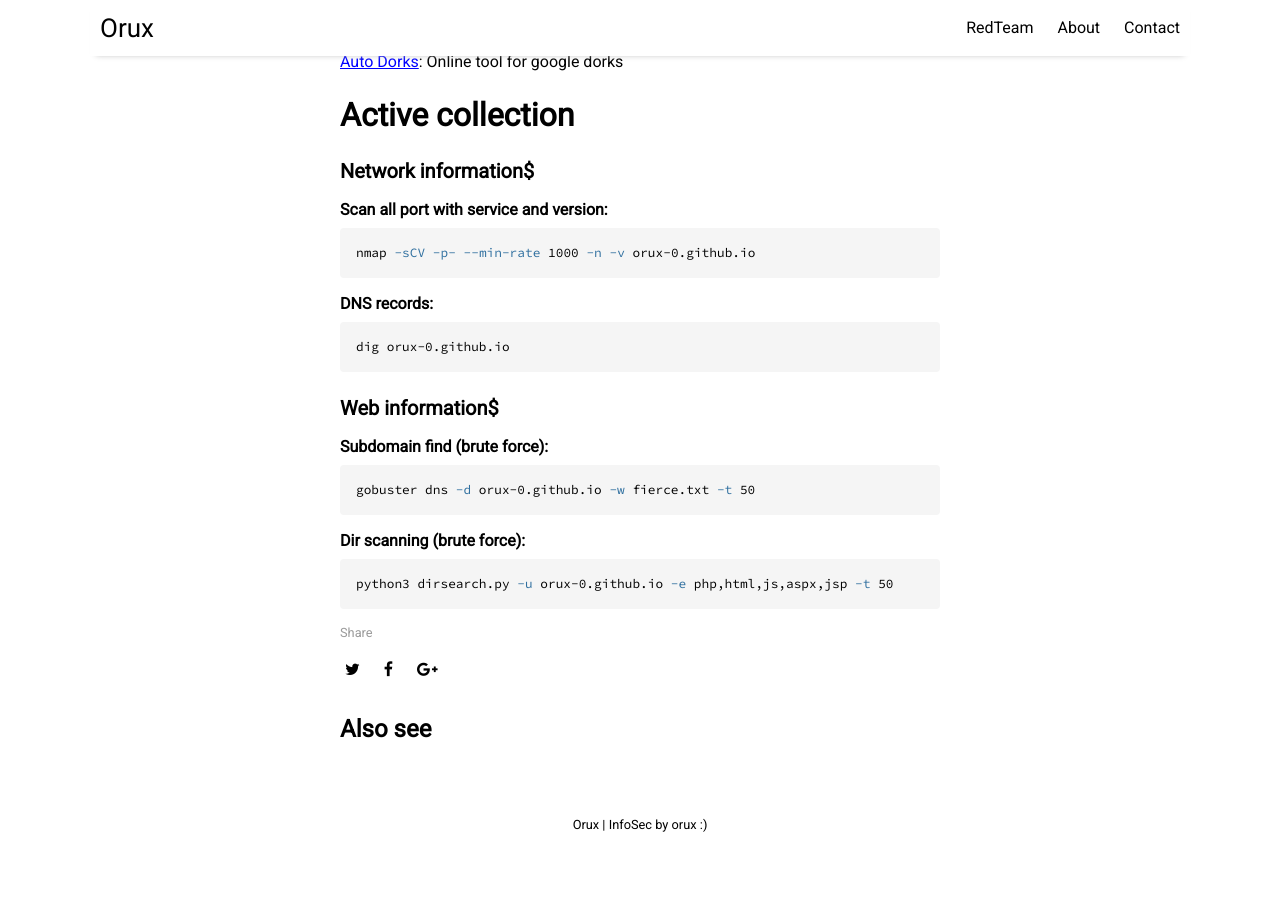
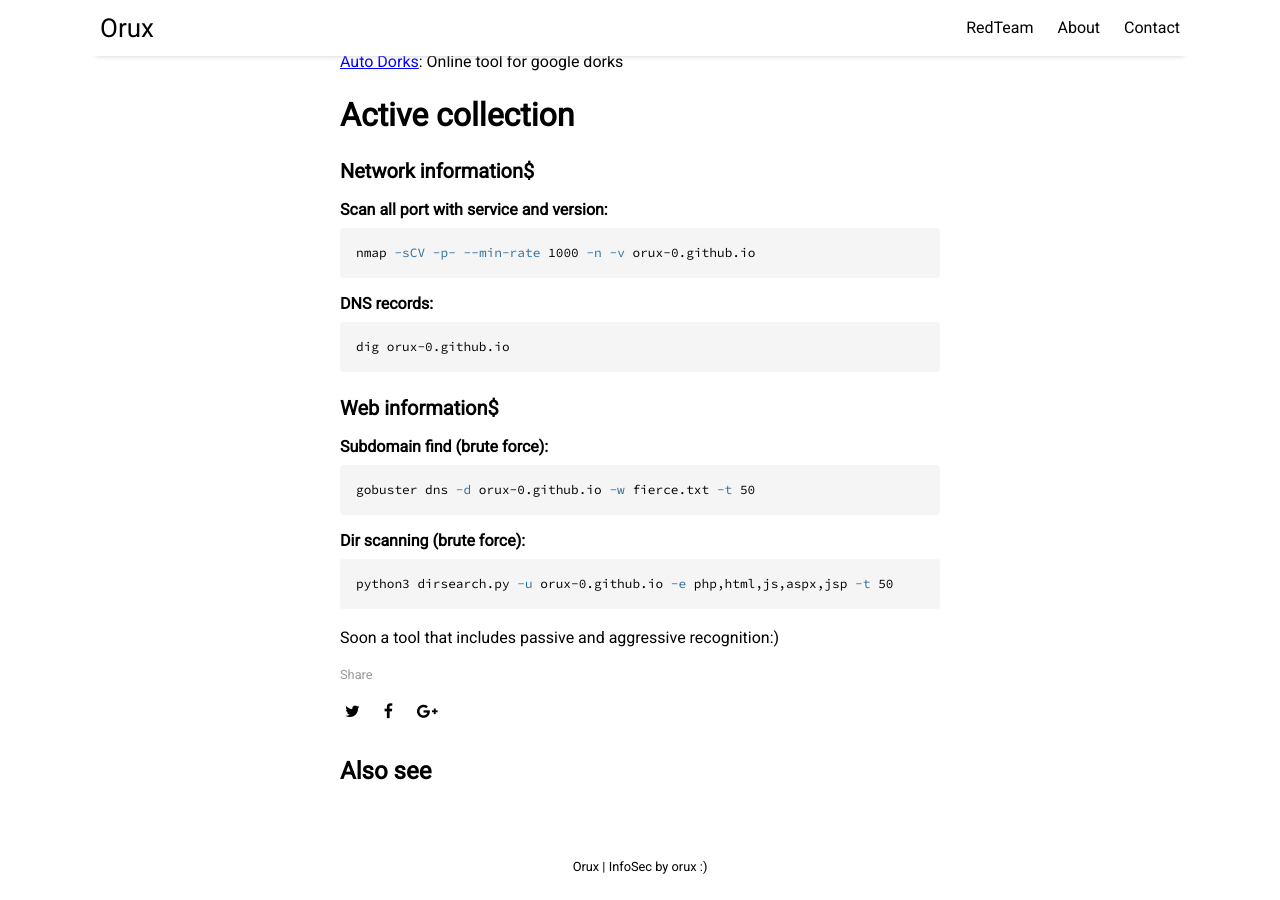
Before and after one commit to Oruxx/oruxx.github.io, a Jekyll site: the page built from _posts/2021-04-03-how-init.md, in a window 1280 px wide and 900 px high, scrolled down 751 px. Built offline with Jekyll 4.4.1, drawn with Linux system fonts in a browser that asks for light colours; nearby versions of some CDN libraries; before the commit the page ends 1609 px from its top, so only the background shows below that.

Commit message:
Update all

````diff
--- a/_posts/2021-04-03-how-init.md
+++ b/_posts/2021-04-03-how-init.md
@@ -38,3 +38,5 @@ gobuster dns -d orux-0.github.io -w fierce.txt -t 50
 ```bash
 python3 dirsearch.py -u orux-0.github.io -e php,html,js,aspx,jsp -t 50
 ```
+
+Soon a tool that includes passive and aggressive recognition:)
````
